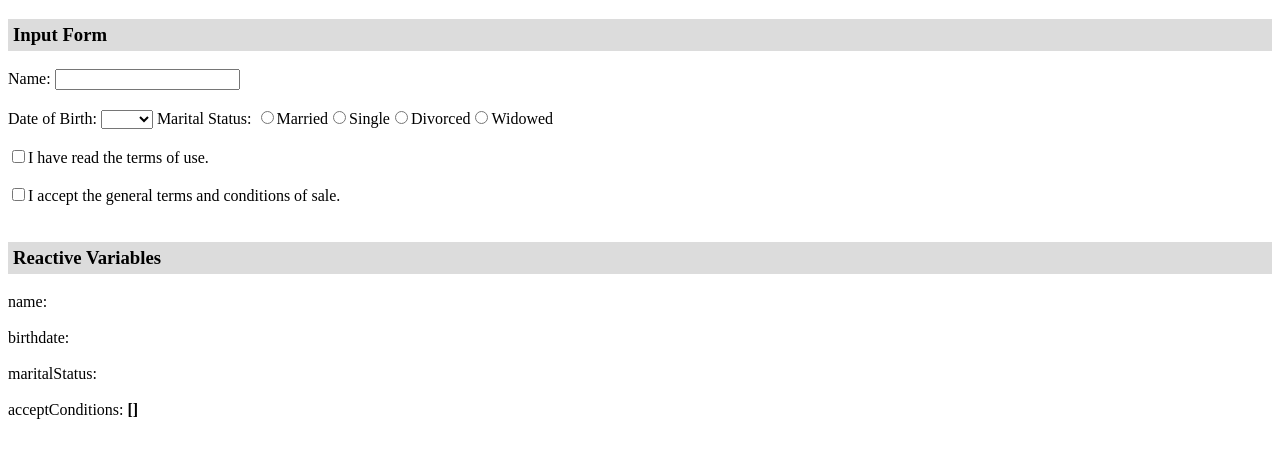
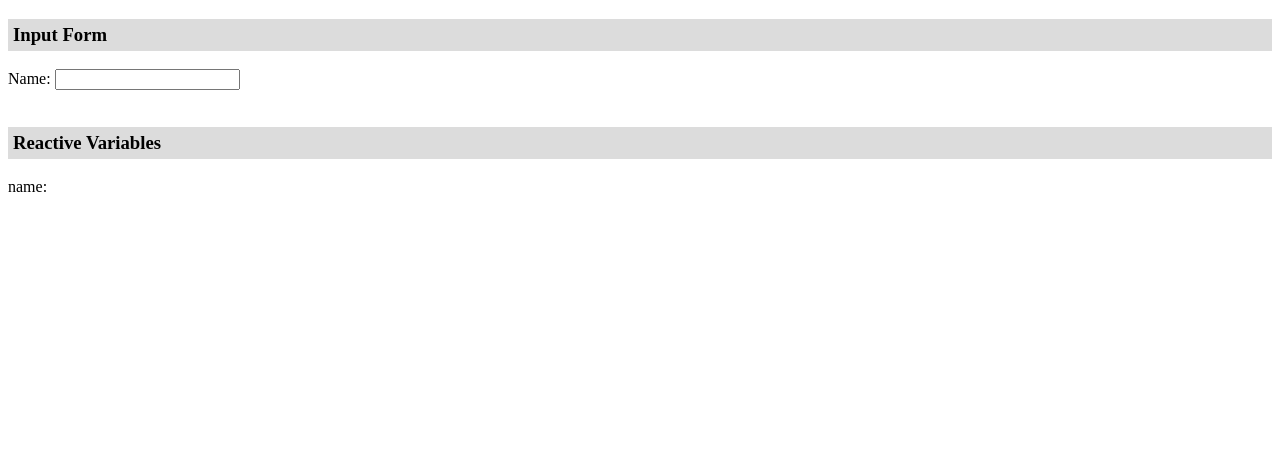
Before and after one commit to IrsyadHalimi/vueapp, a Vue app: page / in a window 1280 px wide. Shown: the top 458 px of the page. Built offline with nearby package versions, Linux system fonts and the light colour scheme.

Commit message:
add lazy in v-directive

```diff
--- a/src/components/MyForm.vue
+++ b/src/components/MyForm.vue
@@ -1,44 +1,13 @@
 <script setup>
 import { ref } from "vue"
 const name = ref("");
-let dates = [];
-for (let year=2023; year > 1900; year--) dates.push(year);
-const birthdate = ref("");
-const maritalStatus = ref("");
-const acceptConditions = ref([]);
 </script>
 <template>
     <h3>Input Form</h3>
-    Name: <input type="text" v-model="name" />
+    Name: <input type="text" v-model.lazy="name" />
     <br /><br />
-    Date of Birth:
-    <select v-model="birthdate">
-        <option v-for="date in dates" :value="date" :key="date">{{ date }}</option>
-    </select>
-    Marital Status:
-    <input type="radio" value="M" id="maried" v-model="maritalStatus">
-    <label for="maried">Married</label>
-    <input type="radio" value="S" id="single" v-model="maritalStatus">
-    <label for="single">Single</label>
-    <input type="radio" value="D" id="divorced" v-model="maritalStatus">
-    <label for="divorced">Divorced</label>
-    <input type="radio" value="W" id="widowed" v-model="maritalStatus">
-    <label for="widowed">Widowed</label>
-    <br/><br/>
-    <input type="checkbox" id="read" value="read" v-model="acceptConditions" />
-    <label for="read">I have read the terms of use.</label>
-    <br/><br/>
-    <input type="checkbox" id="accept" value="accept" v-model="acceptConditions" />
-    <label for="accept">I accept the general terms and conditions of sale.</label>
-    <br/><br/>
     <h3>Reactive Variables</h3>
     name: <b>{{ name }}</b>
-    <br /><br />
-    birthdate: <b>{{ birthdate }}</b>
-    <br /><br />
-    maritalStatus: <b>{{ maritalStatus }}</b>
-    <br /><br />
-    acceptConditions: <b>{{ acceptConditions }}</b>
     <br /><br />
 </template>
 <style scoped>
```
